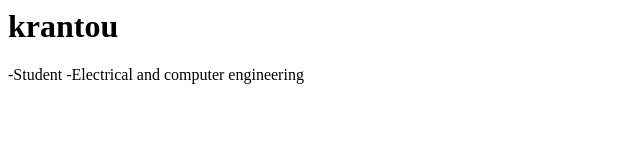
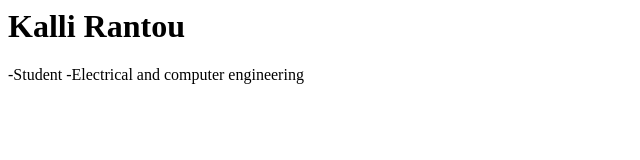
Before and after one commit to krantou/krantou.github.io, a plain HTML site: page index.html in a window 1280 px wide. Shown: the whole page, without its empty margins (0-640 px from the left). Drawn offline with Linux system fonts and the light colour scheme.

Commit message:
Update index.html

```diff
--- a/index.html
+++ b/index.html
@@ -4,7 +4,7 @@
     <title> -- Kalli -- </title>
   </head>
   <body>
-    <h1> krantou </h1>
+    <h1> Kalli Rantou </h1>
     <p> -Student -Electrical and computer engineering </p>
   </body>
 <html>
```
